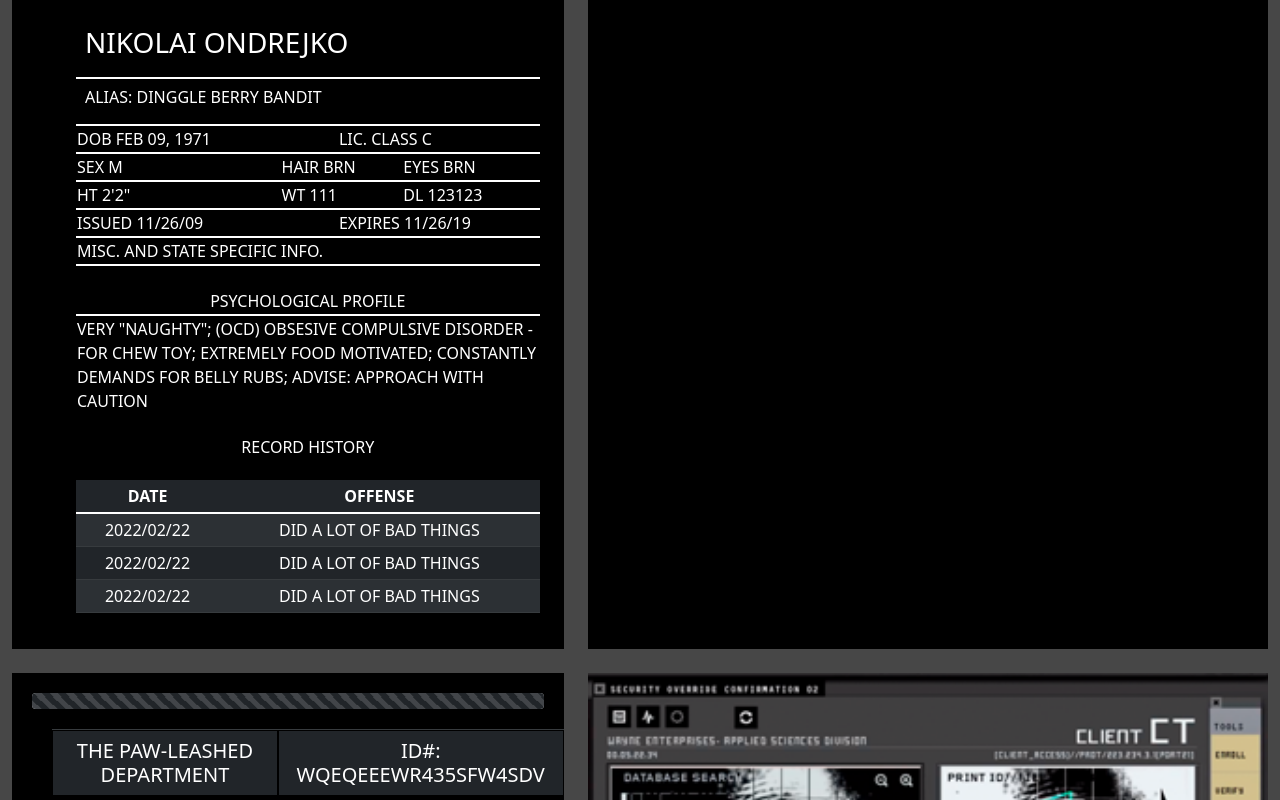
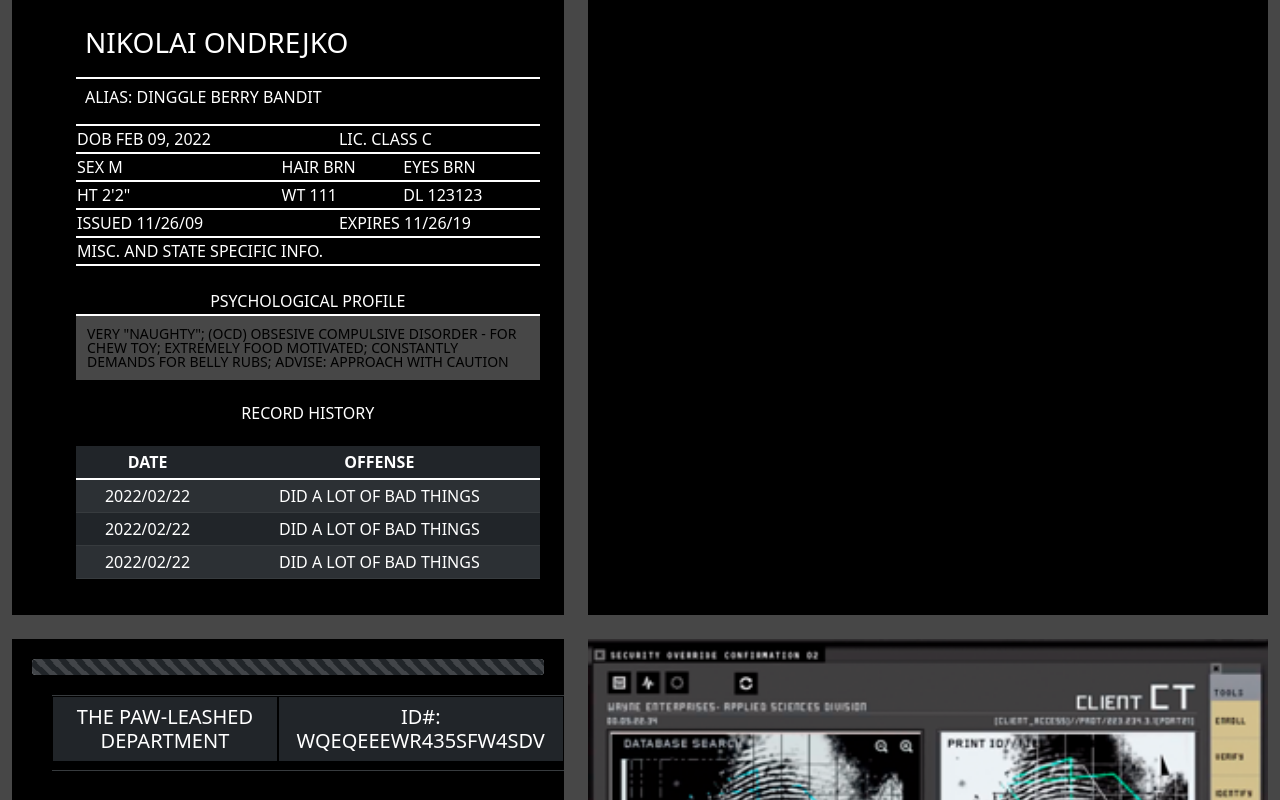
Before and after one commit to paglipay/Wildcats-Pawroled, a React (Create React App) app in the folder client/: page /perppage in a window 1280 px wide. Shown: the part 920-1720 px from the top of the page. Built offline with nearby package versions, Linux system fonts and the light colour scheme.

Commit message:
Added Psychological Profile format fix

```diff
--- a/client/src/components/PerpPage/LeftLayout.js
+++ b/client/src/components/PerpPage/LeftLayout.js
@@ -75,7 +75,7 @@ Advise: Approach with Caution`);
                                         </td>
                                     </tr>
                                     <tr>
-                                        <td style={{ textAlign: 'left' }}>
+                                        <td style={{ textAlign: 'left', fontSize:14, backgroundColor:'#474747', color:'black', lineHeight: 1, padding:11 }}>
                                             {/* <pre style={{ fontSize: 12, textAlign: 'left', backgroundColor: '#474747', lineHeight: 1}}> */}
                                                 {psychologicalProfile}
                                             {/* </pre> */}
--- a/client/src/components/PerpPage/PerpStats/PerpStats.js
+++ b/client/src/components/PerpPage/PerpStats/PerpStats.js
@@ -17,7 +17,7 @@ function PerpStats() {
       <tr>
         <td colSpan={2}>
           Dob
-          Feb 09, 1971
+          Feb 09, 2022
         </td>
         <td  colSpan={2} >
           LIC. CLASS
```
